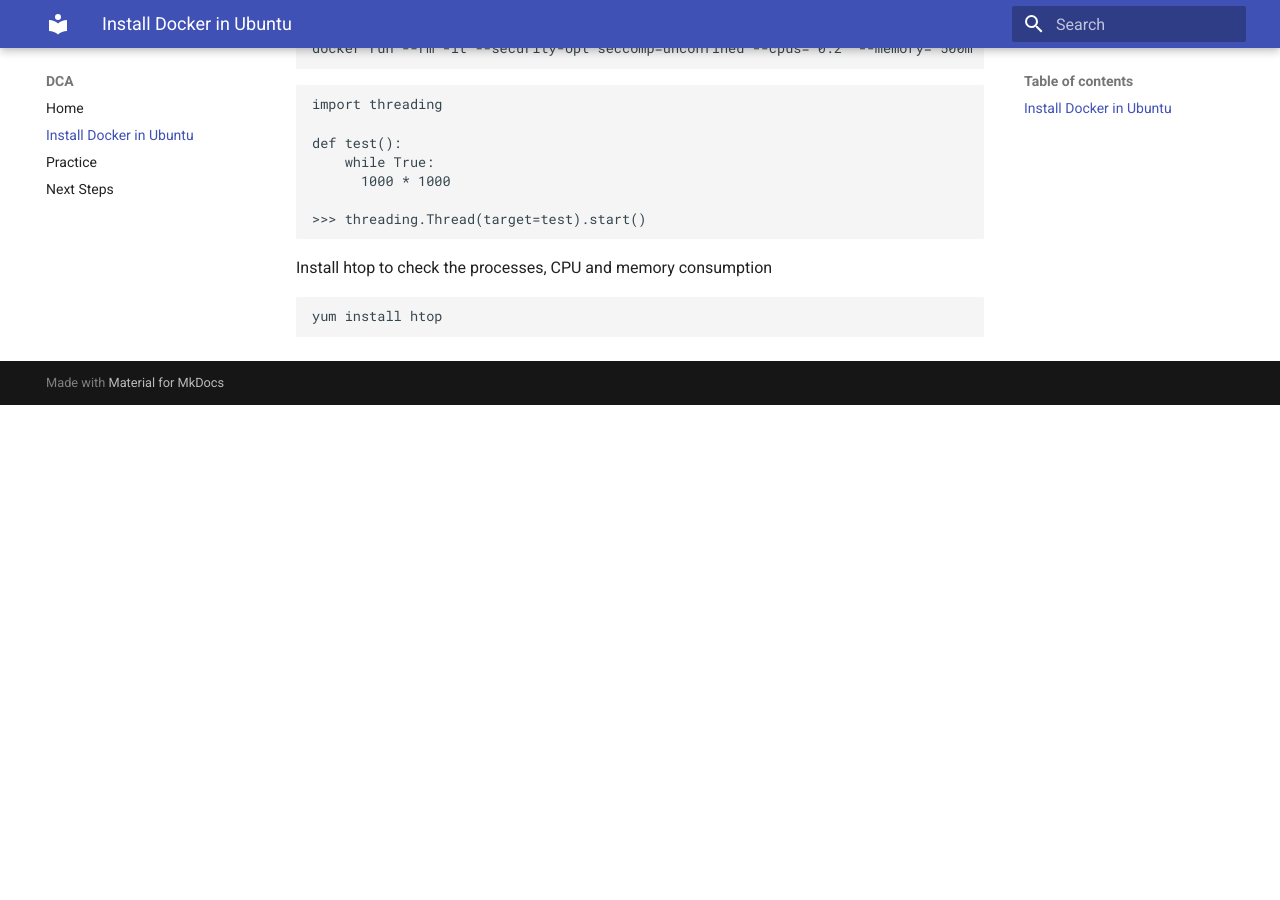
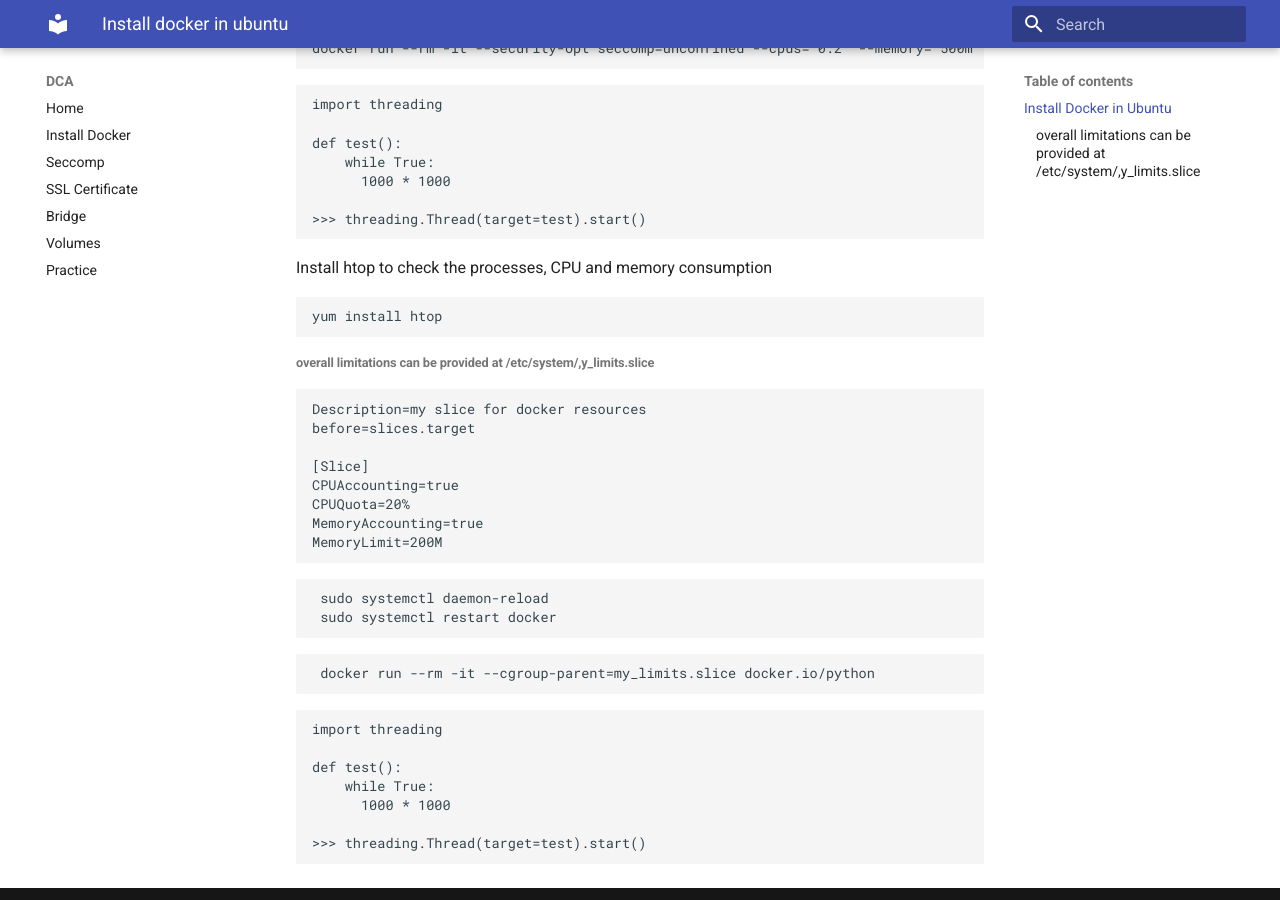
Before and after one commit to venkat-ml/docker-certified-associate, an MkDocs documentation site: the page built from docs/install-docker-in-ubuntu.md, in a window 1280 px wide and 900 px high, scrolled down 1180 px. Built offline with MkDocs 1.6.1 and Material for MkDocs 9.7.7, drawn with Linux system fonts in a browser that asks for light colours; before the commit the page ends 1585 px from its top, so only the background shows below that; some of the changed text lies outside the part shown.

Commit message:
Added few more docs

````diff
--- a/docs/install-docker-in-ubuntu.md
+++ b/docs/install-docker-in-ubuntu.md
@@ -77,3 +77,32 @@
 ```bash
 yum install htop
 ```
+
+###### overall limitations can be provided at /etc/system/,y_limits.slice
+
+```bash
+Description=my slice for docker resources
+before=slices.target
+
+[Slice]
+CPUAccounting=true
+CPUQuota=20%
+MemoryAccounting=true
+MemoryLimit=200M
+```
+```bash
+ sudo systemctl daemon-reload
+ sudo systemctl restart docker
+```
+```bash
+ docker run --rm -it --cgroup-parent=my_limits.slice docker.io/python
+```
+```python
+import threading
+
+def test():
+    while True:
+      1000 * 1000
+
+>>> threading.Thread(target=test).start()
+```
--- a/mkdocs.yml
+++ b/mkdocs.yml
@@ -2,9 +2,12 @@
 
 nav:
   - Home: index.md
-  - Install Docker in Ubuntu: install-docker-in-ubuntu.md
+  - Install Docker: install-docker.md
+  - Seccomp: seccomp.md
+  - SSL Certificate: ssl-certificate.md
+  - Bridge: bridge.md
+  - Volumes: volume.md
   - Practice: to_read.md
-  - Next Steps: next-steps.md
 
 theme:
   name: material
````
Also changed, not shown: README.md (added, +2 -0 lines), docs/bridge.md (added, +20 -0 lines), docs/seccomp.md (added, +98 -0 lines), docs/ssl-certificate.md (added, +35 -0 lines), docs/volumes.md (added, +16 -0 lines).
